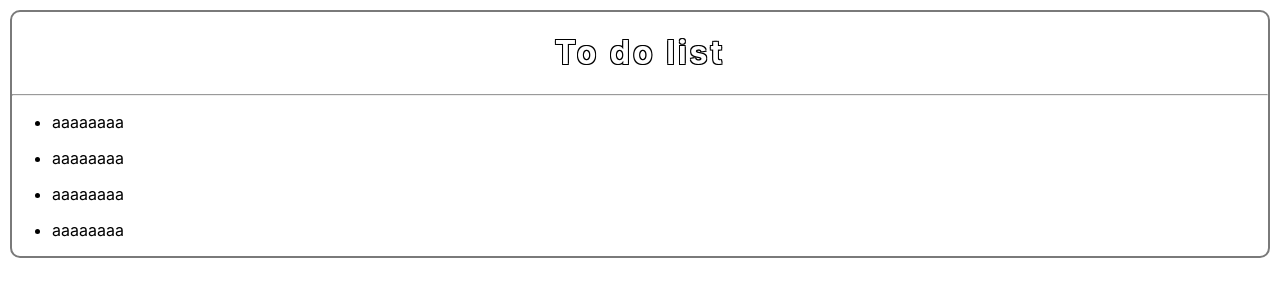
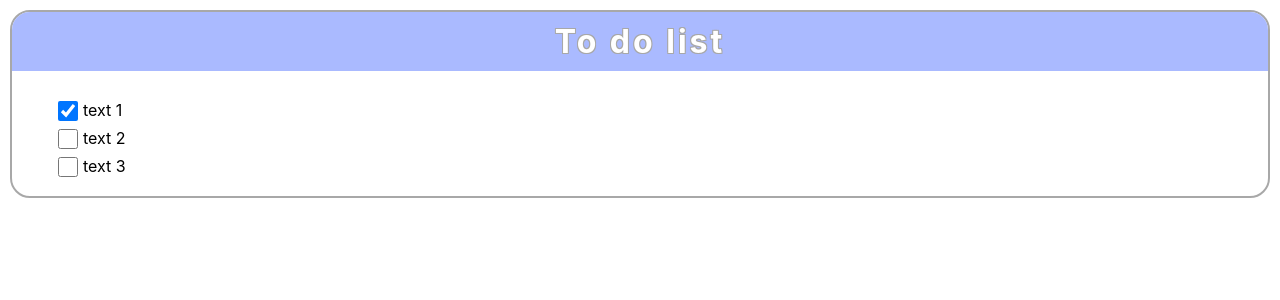
Before and after one commit to szymosi/LearnReact-ToDoList, a React (Create React App) app in the folder todo-react/: page / in a window 1280 px wide. Shown: the top 300 px of the page. Built offline with nearby package versions, Linux system fonts and the light colour scheme; the HTML template or start-up script is replaced by a standard one.

Commit message:
Itemst with props

```diff
--- a/todo-react/src/components/ListHeader.css
+++ b/todo-react/src/components/ListHeader.css
@@ -1,7 +1,15 @@
 .ListHeader{
-    margin: 10px;
     text-align: center;
     color: #ffffff;
-    text-shadow: 1px 1px 0 #000000, -1px 1px 0 #000000, 1px -1px 0 #000000, -1px -1px 0 #000000;
+    text-shadow: 1px 1px 0 rgb(168, 168, 168), -1px 1px 0 rgb(168, 168, 168), 1px -1px 0 rgb(168, 168, 168), -1px -1px 0 rgb(168, 168, 168);
     letter-spacing: 3px;
+    background-color: rgb(170, 186, 255);
+    position: absolute;
+    top: 0;
+    left: 0;
+    width: 100%;
 }
+
+h1{
+    margin: 10px;
+}
--- /dev/null
+++ b/todo-react/src/components/ListItem.css
@@ -0,0 +1,15 @@
+.ListItem{
+    display: flex;
+    margin: 2px;
+}
+.ListItem p{
+    margin: inherit;
+}
+.ListItem input{
+    width: 1.5em;
+    height: 1.5em;
+    color: #000000;
+    border: 1px solid #525252;
+    border-radius: 4px;
+    cursor: pointer;
+}
--- a/todo-react/src/components/ListItem.js
+++ b/todo-react/src/components/ListItem.js
@@ -1,10 +1,12 @@
 import React, { Component } from 'react'
+import './ListItem.css'
 
 export default class ListItem extends Component {
     render() {
         return (
-            <li>
-                <p>aaaaaaaa</p>
+            <li className="ListItem">
+                <input type="checkbox" checked={this.props.checked}/>
+                <p>{this.props.text}</p>
             </li>
         )
     }
--- a/todo-react/src/components/ToDoList.css
+++ b/todo-react/src/components/ToDoList.css
@@ -1,5 +1,7 @@
 .ToDoList {
-    border: 2px solid rgb(122, 122, 122);
-    border-radius: 10px;
+    border: 2px solid rgb(168, 168, 168);
+    border-radius: 20px;
+    overflow: hidden;
     margin: 10px;
+    position: relative;
 }
--- a/todo-react/src/components/ToDoList.js
+++ b/todo-react/src/components/ToDoList.js
@@ -1,19 +1,20 @@
 import React, { Component } from 'react'
 import ListHeader from './ListHeader'
 import ListItem from './ListItem'
+import todosData from '../todosData';
 import './ToDoList.css'
 
 export default class ToDoList extends Component {
     render() {
+        const todosHtml = todosData.map(item => <ListItem key={item.id} checked={item.done} text={item.text}/>)
+        console.log(todosData);
         return (
             <div className="ToDoList">
-                <ListHeader/>
-                <hr></hr>
+                <div style={{height: '70px'}}>
+                    <ListHeader/>
+                </div>
                 <ul>
-                    <ListItem/>
-                    <ListItem/>
-                    <ListItem/>
-                    <ListItem/>
+                    {todosHtml}
                 </ul>
             </div>
         )
--- /dev/null
+++ b/todo-react/src/todosData.js
@@ -0,0 +1,19 @@
+const todosData = [
+    {
+        id: 1,
+        text: "text 1",
+        done: true
+    },
+    {
+        id: 2,
+        text: "text 2",
+        done: false
+    },
+    {
+        id: 3,
+        text: "text 3",
+        done: false
+    },
+]
+
+export default todosData;
```
